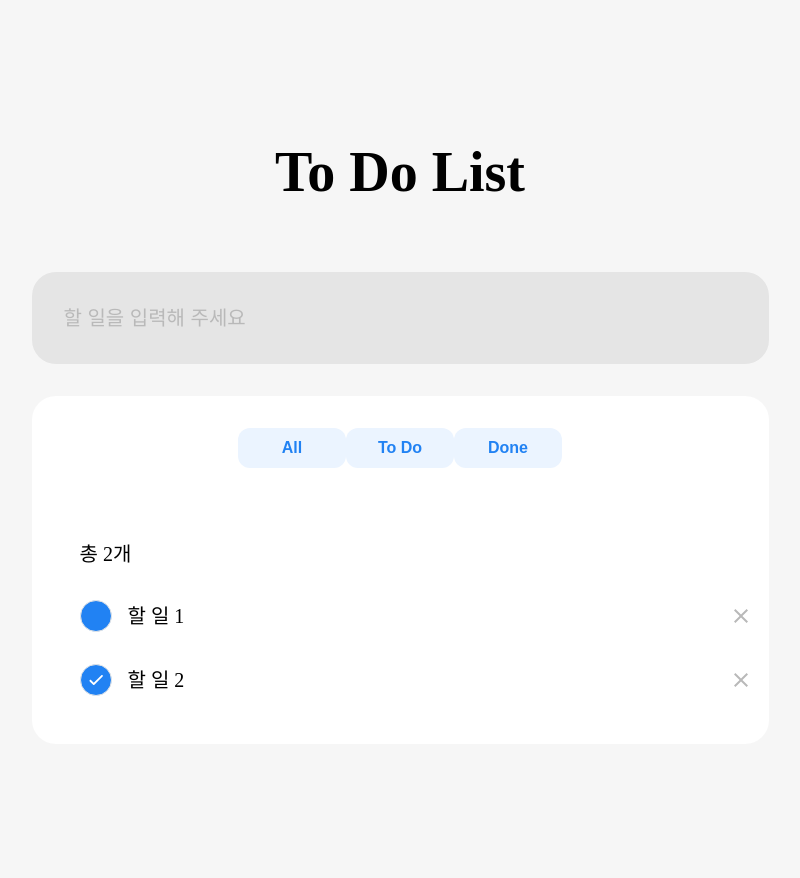
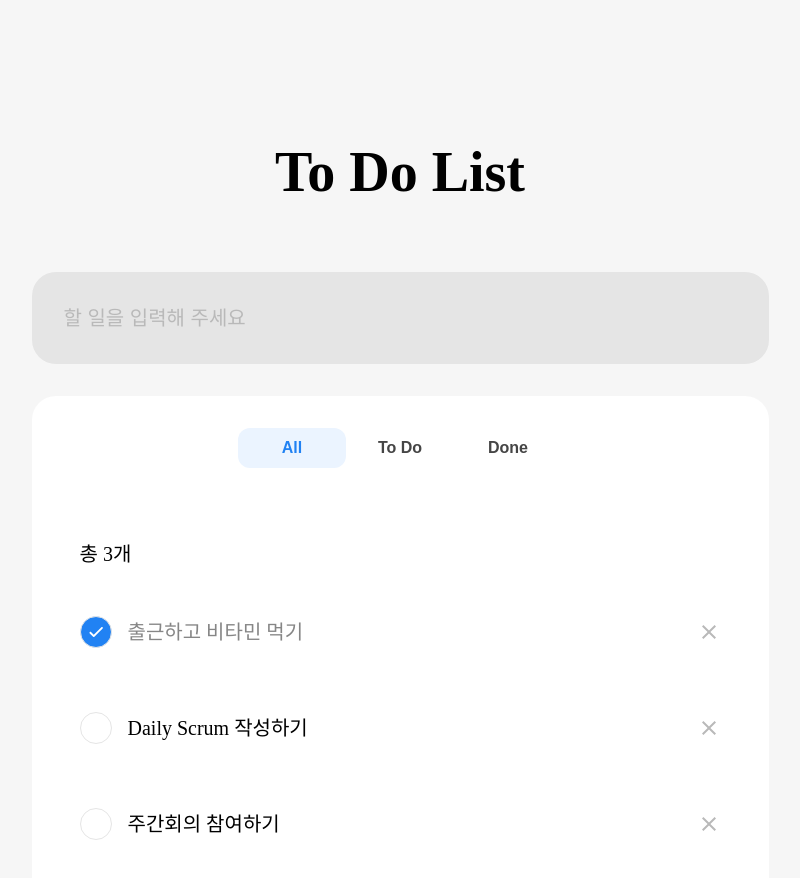
Before and after one commit to byunghun-ben/interview-task-front-pre-course, a Next.js app: page / in a window 1280 px wide. Shown: the top 878 px of the page, without its empty margins (240-1040 px from the left). Before the commit the page ends 800 px from the top, so only its background shows below. Built offline with nearby package versions, Linux system fonts and the light colour scheme.

Commit message:
feat: 퍼블리싱   - 글로벌 스타일 적용   - 조건에 따른 스타일 적용

```diff
--- a/src/app/layout.tsx
+++ b/src/app/layout.tsx
@@ -1,5 +1,6 @@
 import React from "react";
 import LayoutRecoil from "./layout.recoil";
+import "@/styles/global.css";
 
 export const metadata = {
   title: "myfair front pre-course",
--- a/src/app/page.tsx
+++ b/src/app/page.tsx
@@ -1,10 +1,29 @@
 import React from "react";
 import TodoUserListPage from "../components/pages/TodoUserListPage";
+import { Todo } from "@/types";
 
 interface Props {}
 
 const Page = ({}: Props) => {
-  return <TodoUserListPage />;
+  const todos: Todo[] = [
+    {
+      id: 1,
+      text: "출근하고 비타민 먹기",
+      done: true,
+    },
+    {
+      id: 2,
+      text: "Daily Scrum 작성하기",
+      done: false,
+    },
+    {
+      id: 3,
+      text: "주간회의 참여하기",
+      done: false,
+    },
+  ];
+
+  return <TodoUserListPage defaultTodos={todos} />;
 };
 
 export default Page;
--- a/src/components/pages/TodoUserListPage.tsx
+++ b/src/components/pages/TodoUserListPage.tsx
@@ -3,6 +3,7 @@ import React, { useState } from "react";
 import styled from "@emotion/styled";
 import CheckIcon from "../icons/CheckIcon";
 import CloseIcon from "../icons/CloseIcon";
+import type { Todo, Tab } from "@/types";
 
 const Container = styled.div`
   width: 100%;
@@ -27,7 +28,6 @@ const Input = styled.input`
   border: none;
   border-radius: 24px;
   padding: 32px;
-  box-sizing: border-box;
   font-size: 20px;
   line-height: 28px;
   margin-bottom: 32px;
@@ -51,12 +51,12 @@ const Tab = styled.div`
   margin-bottom: 24px;
 `;
 
-const TabItem = styled.button`
+const TabItem = styled.button<{ selected: boolean }>`
   font-weight: 600;
-  color: #2182f3;
+  color: ${(props) => (props.selected ? "#2182f3" : "#454545")};
   padding: 8px 0;
   width: 108px;
-  background-color: #ebf4ff;
+  background-color: ${(props) => (props.selected ? "#ebf4ff" : "white")};
   display: flex;
   justify-content: center;
   align-items: center;
@@ -82,13 +82,13 @@ const TodoHeader = styled.div`
 
 const TodoItem = styled.div`
   width: 100%;
-  padding: 16px;
+  padding: 32px 16px;
   display: flex;
   align-items: center;
   gap: 16px;
 `;
 
-const CheckButton = styled.button`
+const CheckButton = styled.button<{ done: boolean }>`
   width: 32px;
   height: 32px;
   border-radius: 16px;
@@ -96,14 +96,14 @@ const CheckButton = styled.button`
   display: flex;
   justify-content: center;
   align-items: center;
-  background-color: #2182f3;
-  cursor: pointer;
+  background-color: ${(props) => (props.done ? "#2182f3" : "white")};
 `;
 
-const TodoText = styled.span`
+const TodoText = styled.span<{ done: boolean }>`
   flex: 1;
   font-size: 20px;
   line-height: 28px;
+  color: ${(props) => (props.done ? "#868686" : "#000000")};
 `;
 
 const DeleteButton = styled.button`
@@ -116,16 +116,15 @@ const DeleteButton = styled.button`
   align-items: center;
   background-color: transparent;
   color: #b9b9b9;
-  cursor: pointer;
 `;
 
-interface Props {}
+interface Props {
+  defaultTodos: Todo[];
+}
 
-const TodoUserListPage = ({}: Props) => {
-  const [todos, setTodos] = useState([
-    { id: 1, text: "할 일 1", done: false },
-    { id: 2, text: "할 일 2", done: true },
-  ]);
+const TodoUserListPage = ({ defaultTodos }: Props) => {
+  const [todos, setTodos] = useState<Todo[]>(defaultTodos);
+  const [tab, setTab] = useState<Tab>("all");
 
   return (
     <Container>
@@ -134,16 +133,37 @@ const TodoUserListPage = ({}: Props) => {
 
       <TodoContainer>
         <Tab>
-          <TabItem>All</TabItem>
-          <TabItem>To Do</TabItem>
-          <TabItem>Done</TabItem>
+          <TabItem
+            selected={tab === "all"}
+            onClick={() => {
+              setTab("all");
+            }}
+          >
+            All
+          </TabItem>
+          <TabItem
+            selected={tab === "active"}
+            onClick={() => {
+              setTab("active");
+            }}
+          >
+            To Do
+          </TabItem>
+          <TabItem
+            selected={tab === "completed"}
+            onClick={() => {
+              setTab("completed");
+            }}
+          >
+            Done
+          </TabItem>
         </Tab>
 
         <TodoList>
           <TodoHeader>총 {todos.length}개</TodoHeader>
           {todos.map((todo) => (
             <TodoItem key={todo.id}>
-              <CheckButton>
+              <CheckButton done={todo.done}>
                 <CheckIcon
                   width={20}
                   height={20}
@@ -152,7 +172,7 @@ const TodoUserListPage = ({}: Props) => {
                   }}
                 />
               </CheckButton>
-              <TodoText>{todo.text}</TodoText>
+              <TodoText done={todo.done}>{todo.text}</TodoText>
               <DeleteButton>
                 <CloseIcon />
               </DeleteButton>
--- /dev/null
+++ b/src/styles/global.css
@@ -0,0 +1,7 @@
+* {
+  box-sizing: border-box;
+}
+
+button {
+  cursor: pointer;
+}
--- a/src/types/index.ts
+++ b/src/types/index.ts
@@ -3,3 +3,5 @@ export type Todo = {
   text: string;
   done: boolean;
 };
+
+export type Tab = "all" | "active" | "completed";
```
